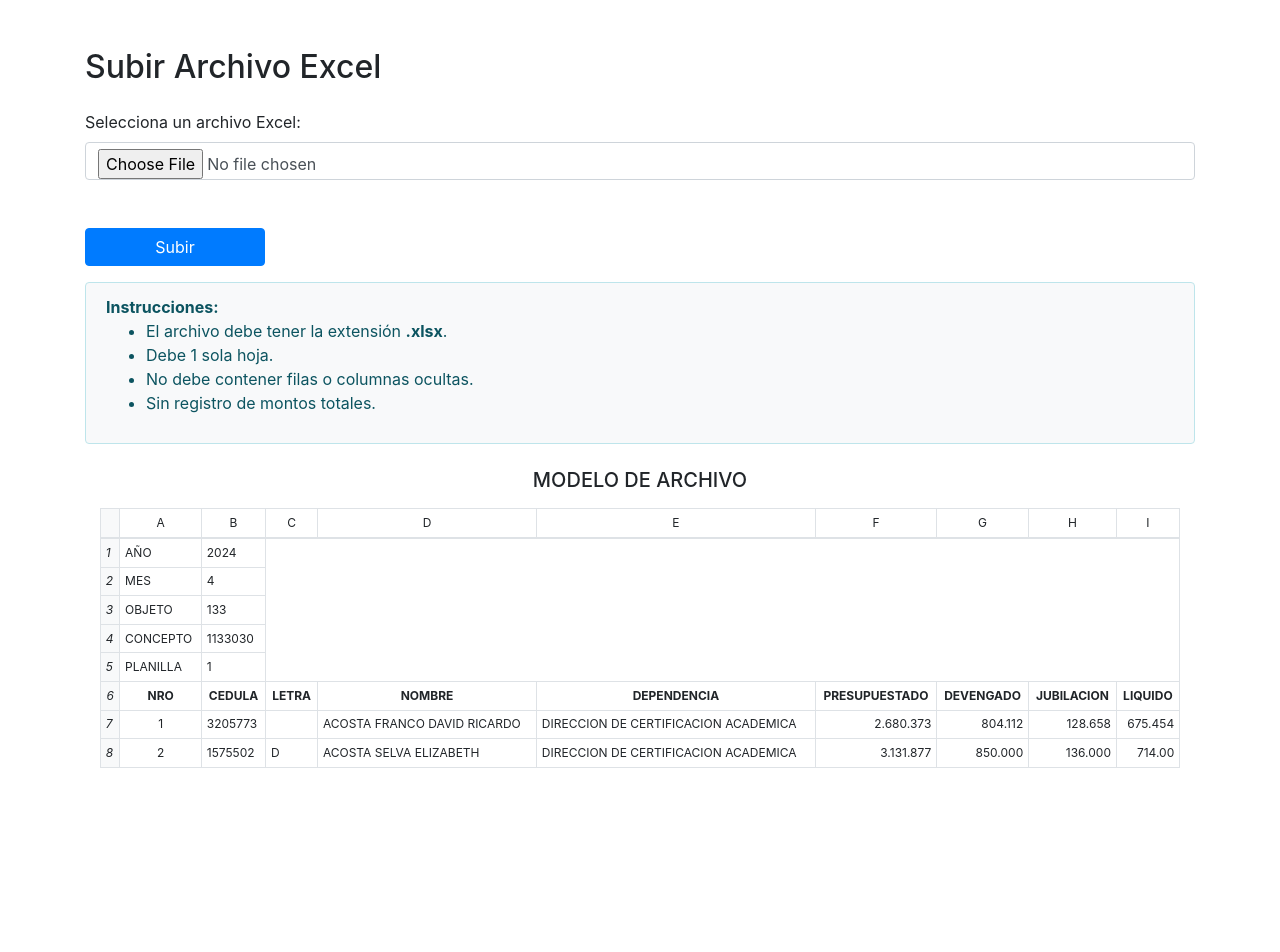
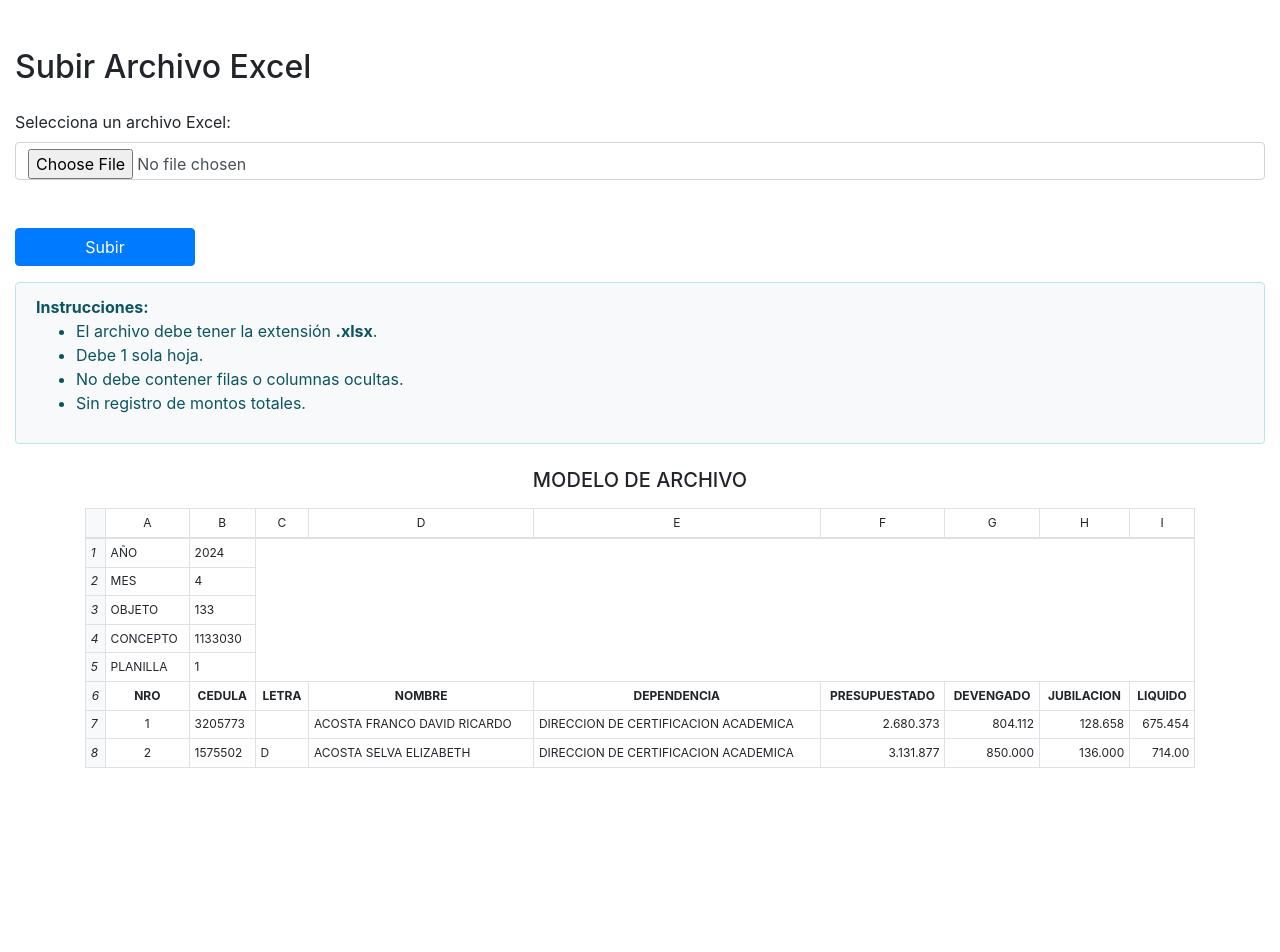
Before and after one commit to hugomrj/migracionbeneficios, a Flask app: template templates/migracion.html in a window 1280 px wide. Run offline with Flask 3, Linux system fonts and the light colour scheme; the template is opened without the code that fills it, so the values that code supplies are empty; parts of the project's set-up code (start-up, migrations or seed data) failed here and were passed over; some libraries are stand-ins or nearby versions.

Commit message:
20240925h1312

```diff
--- a/app/routes.py
+++ b/app/routes.py
@@ -27,8 +27,10 @@ def configure_routes(app):
 
                     print(f"Redirigiendo a ver_resultados con proceso_id: {proceso_id}")
 
+
                     return redirect(url_for('ver_resultados', proceso_id=proceso_id,
                                             usuario=usuario, form=form))
+
 
                     #flash('Archivo procesado y datos migrados con éxito.', 'success')
                 except Exception as e:
@@ -37,6 +39,8 @@ def configure_routes(app):
                 flash('Por favor, carga un archivo Excel válido.', 'warning')
             return redirect(url_for('migracion', usuario=usuario, form=form))
         return render_template('migracion.html')
+
+
 
 
 
--- a/templates/migracion.html
+++ b/templates/migracion.html
@@ -11,7 +11,10 @@
     <!-- Tu CSS personalizado -->
     <link rel="stylesheet" href="{{ url_for('static', filename='styles.css') }}">
 </head>
-<body class="container mt-5">
+
+<!--   <body class="container mt-5">   -->
+
+<body class="container-fluid mt-5">
 
     <h2 class="mb-4">Subir Archivo Excel</h2>
 
@@ -28,11 +31,19 @@
 
 
 
+
+
+
     <!-- Formulario de carga de archivos -->
-    <form method="post" enctype="multipart/form-data" class="form-group">
+    <form method="post" enctype="multipart/form-data" class="form-group" id="migracionForm">
         <div class="mb-5">
             <label for="file" class="form-label">Selecciona un archivo Excel:</label>
             <input type="file" id="file" name="file" accept=".xlsx" class="form-control" required>
+
+            <div id="spinner" class="spinner-border text-primary" style="display: none;" role="status">
+                <span class="sr-only">Cargando...</span>
+            </div>
+
         </div>
 
         <button type="submit" class="btn btn-primary" style="width: 180px;">Subir</button>
@@ -152,5 +163,16 @@
     <script src="https://cdn.jsdelivr.net/npm/@popperjs/core@2.9.2/dist/umd/popper.min.js"></script>
     <script src="https://stackpath.bootstrapcdn.com/bootstrap/4.5.2/js/bootstrap.min.js"></script>
 
+
+    <!-- JavaScript personalizado -->
+    <script>
+        document.getElementById('migracionForm').onsubmit = function() {
+            // Mostrar spinner y desactivar el botón de enviar
+            document.getElementById('spinner').style.display = 'block';
+            document.getElementById('submitButton').disabled = true;
+        };
+    </script>
+
+
 </body>
 </html>
```
